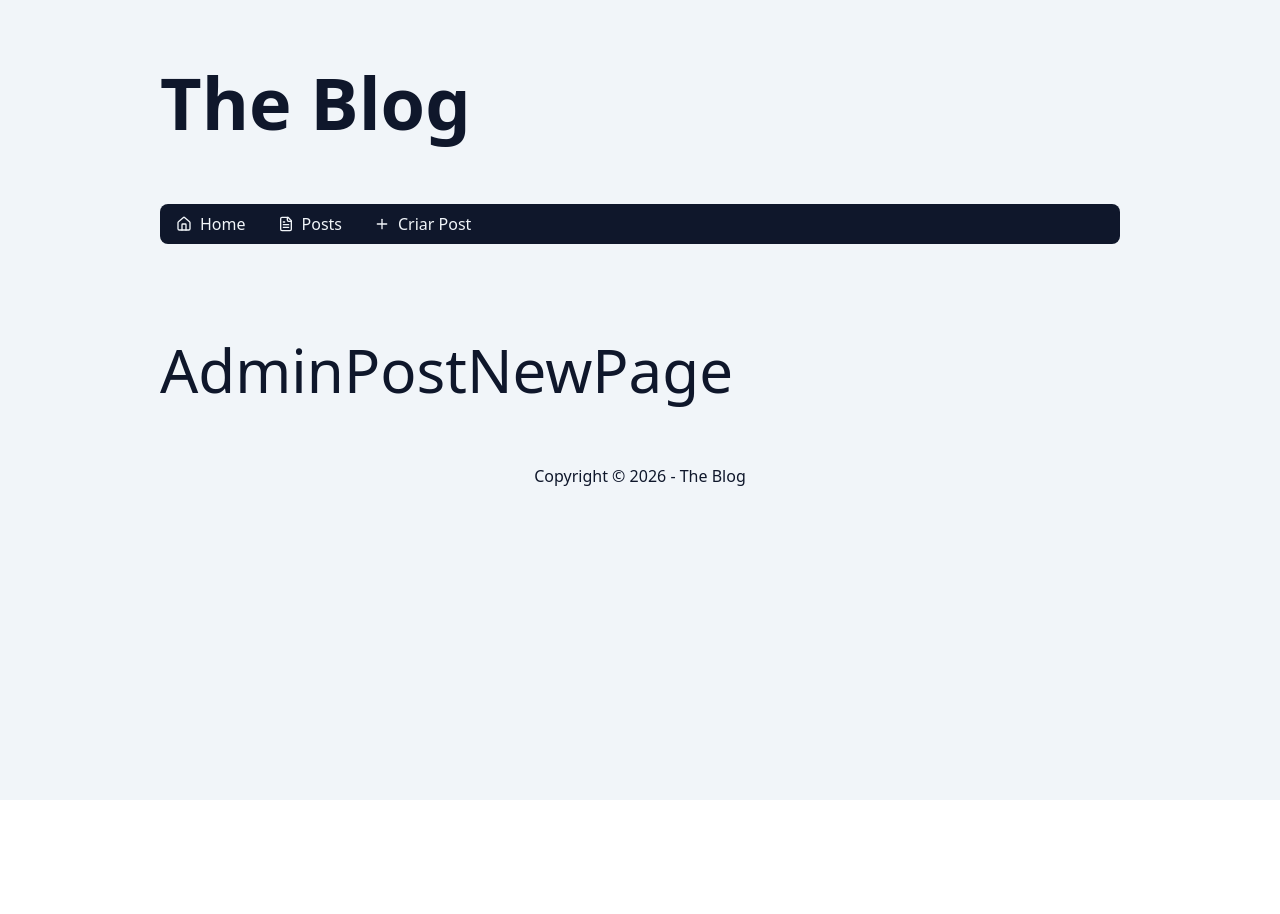
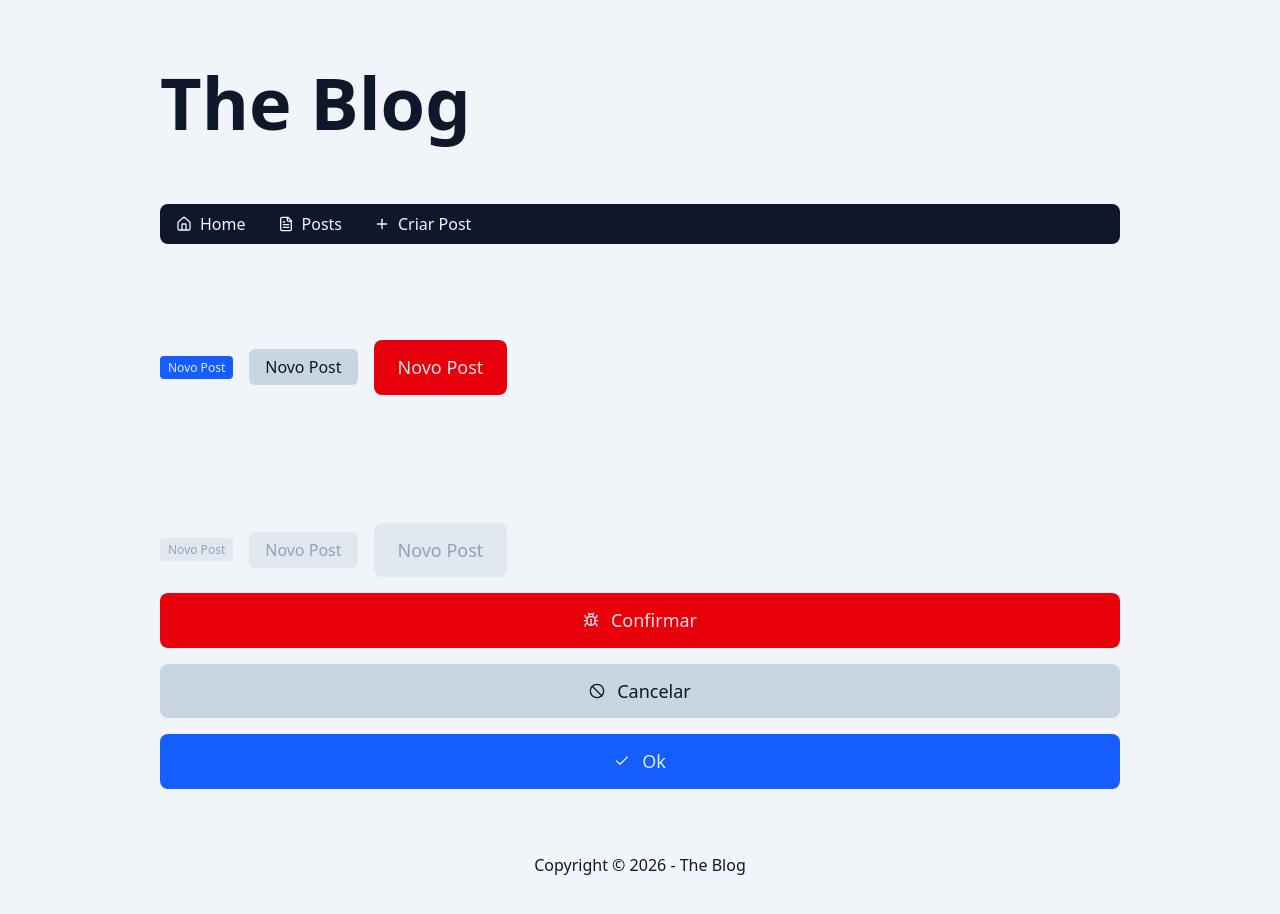
Before and after one commit to albertobtlima/the-blog, a Next.js app: page /admin/post/new in a window 1280 px wide. Shown: the top 914 px of the page. Before the commit the page ends 800 px from the top, so only its background shows below. Built offline with nearby package versions, Linux system fonts and the light colour scheme.

Commit message:
aplicado styles no componente Button

```diff
--- a/src/app/admin/post/new/page.tsx
+++ b/src/app/admin/post/new/page.tsx
@@ -1,5 +1,47 @@
-export const dynamic = 'force-dynamic';
+import { Button } from "@/components/Button";
+import { BanIcon, BugIcon, CheckIcon } from "lucide-react";
+
+export const dynamic = "force-dynamic";
 
 export default async function AdminPostNewPage() {
-  return <div className='py-16 text-6xl'>AdminPostNewPage</div>;
+  return (
+    <div>
+      <div className="py-16 flex flex-wrap gap-4 items-center">
+        <Button variant="default" size="sm">
+          Novo Post
+        </Button>
+        <Button variant="ghost" size="md">
+          Novo Post
+        </Button>
+        <Button variant="danger" size="lg">
+          Novo Post
+        </Button>
+      </div>
+
+      <div className="py-16 flex flex-wrap gap-4 items-center">
+        <Button variant="default" size="sm" disabled>
+          Novo Post
+        </Button>
+        <Button variant="ghost" size="md" disabled>
+          Novo Post
+        </Button>
+        <Button variant="danger" size="lg" disabled>
+          Novo Post
+        </Button>
+
+        <Button variant="danger" size="lg" className="w-full">
+          <BugIcon />
+          Confirmar
+        </Button>
+        <Button variant="ghost" size="lg" className="w-full">
+          <BanIcon />
+          Cancelar
+        </Button>
+        <Button variant="default" size="lg" className="w-full">
+          <CheckIcon />
+          Ok
+        </Button>
+      </div>
+    </div>
+  );
 }
--- /dev/null
+++ b/src/components/Button/index.tsx
@@ -0,0 +1,45 @@
+import clsx from "clsx";
+
+type ButtonProps = {
+  variant?: "default" | "ghost" | "danger";
+  size?: "sm" | "md" | "lg";
+} & React.ComponentProps<"button">;
+
+export function Button({
+  variant = "default",
+  size = "md",
+  ...props
+}: ButtonProps) {
+  const buttonVariants = {
+    default: clsx("bg-blue-600 text-blue-100 hover:bg-blue-700"),
+    ghost: clsx("bg-slate-300 text-slate-900 hover:bg-slate-400"),
+    danger: clsx("bg-red-600 text-red-100 hover:bg-red-700"),
+  };
+
+  const buttonSizes = {
+    sm: clsx(
+      "text-xs/tight py-1 px-2 rounded-sm",
+      "[&_svg]:w-3 [&_svg]:h-3 gap-1"
+    ),
+    md: clsx(
+      "text-base/tight py-2 px-4 rounded-md",
+      "[&_svg]:w-4 [&_svg]:h-4 gap-2"
+    ),
+    lg: clsx(
+      "text-lg/tight py-4 px-6 rounded-lg",
+      "[&_svg]:w-4 [&_svg]:h-4 gap-3"
+    ),
+  };
+
+  const buttonClasses = clsx(
+    buttonVariants[variant],
+    buttonSizes[size],
+    "flex items-center justify-center",
+    "transition cursor-pointer",
+    "disabled:bg-slate-200 disabled:text-slate-400",
+    "disabled:cursor-not-allowed",
+    props.className
+  );
+
+  return <button {...props} className={buttonClasses} />;
+}
--- a/src/components/Dialog/index.tsx
+++ b/src/components/Dialog/index.tsx
@@ -1,6 +1,7 @@
-'use client';
+"use client";
 
-import clsx from 'clsx';
+import clsx from "clsx";
+import { Button } from "../Button";
 
 type DialogProps = {
   isVisible?: boolean;
@@ -30,54 +31,40 @@
   return (
     <div
       className={clsx(
-        'fixed z-50 inset-0 bg-black/50 backdrop-blur-xs',
-        'flex items-center justify-center',
+        "fixed z-50 inset-0 bg-black/50 backdrop-blur-xs",
+        "flex items-center justify-center"
       )}
       onClick={handleCancel}
     >
       <div
         className={clsx(
-          'bg-slate-100 p-6 rounded-lg max-w-2xl mx-6',
-          'flex flex-col gap-6',
-          'shadow-lg shadow-black/30 text-center',
+          "bg-slate-100 p-6 rounded-lg max-w-2xl mx-6",
+          "flex flex-col gap-6",
+          "shadow-lg shadow-black/30 text-center"
         )}
-        role='dialog'
+        role="dialog"
         aria-modal={true}
-        aria-labelledby='dialog-title'
-        aria-describedby='dialog-description'
-        onClick={e => e.stopPropagation()}
+        aria-labelledby="dialog-title"
+        aria-describedby="dialog-description"
+        onClick={(e) => e.stopPropagation()}
       >
-        <h3 id='dialog-title' className='text-xl font-extrabold'>
+        <h3 id="dialog-title" className="text-xl font-extrabold">
           {title}
         </h3>
-        <div id='dialog-description'>{content}</div>
-        <div className='flex items-center justify-around'>
-          <button
-            className={clsx(
-              'bg-slate-200 hover:bg-slate-300 transition text-slate-950',
-              'flex items-center justify-center',
-              'py-2 px-4 rounded-lg cursor-pointer',
-              'disabled:bg-slate-200 disabled:text-slate-400 disabled:cursor-not-allowed',
-            )}
+        <div id="dialog-description">{content}</div>
+        <div className="flex items-center justify-around">
+          <Button
+            variant="ghost"
             autoFocus
             onClick={handleCancel}
             disabled={disabled}
           >
             Cancelar
-          </button>
+          </Button>
 
-          <button
-            className={clsx(
-              'bg-blue-500 hover:bg-blue-600 transition text-blue-50',
-              'flex items-center justify-center',
-              'py-2 px-4 rounded-lg cursor-pointer',
-              'disabled:bg-slate-200 disabled:text-slate-400 disabled:cursor-not-allowed',
-            )}
-            onClick={onConfirm}
-            disabled={disabled}
-          >
+          <Button variant="default" onClick={onConfirm} disabled={disabled}>
             Ok
-          </button>
+          </Button>
         </div>
       </div>
     </div>
```
